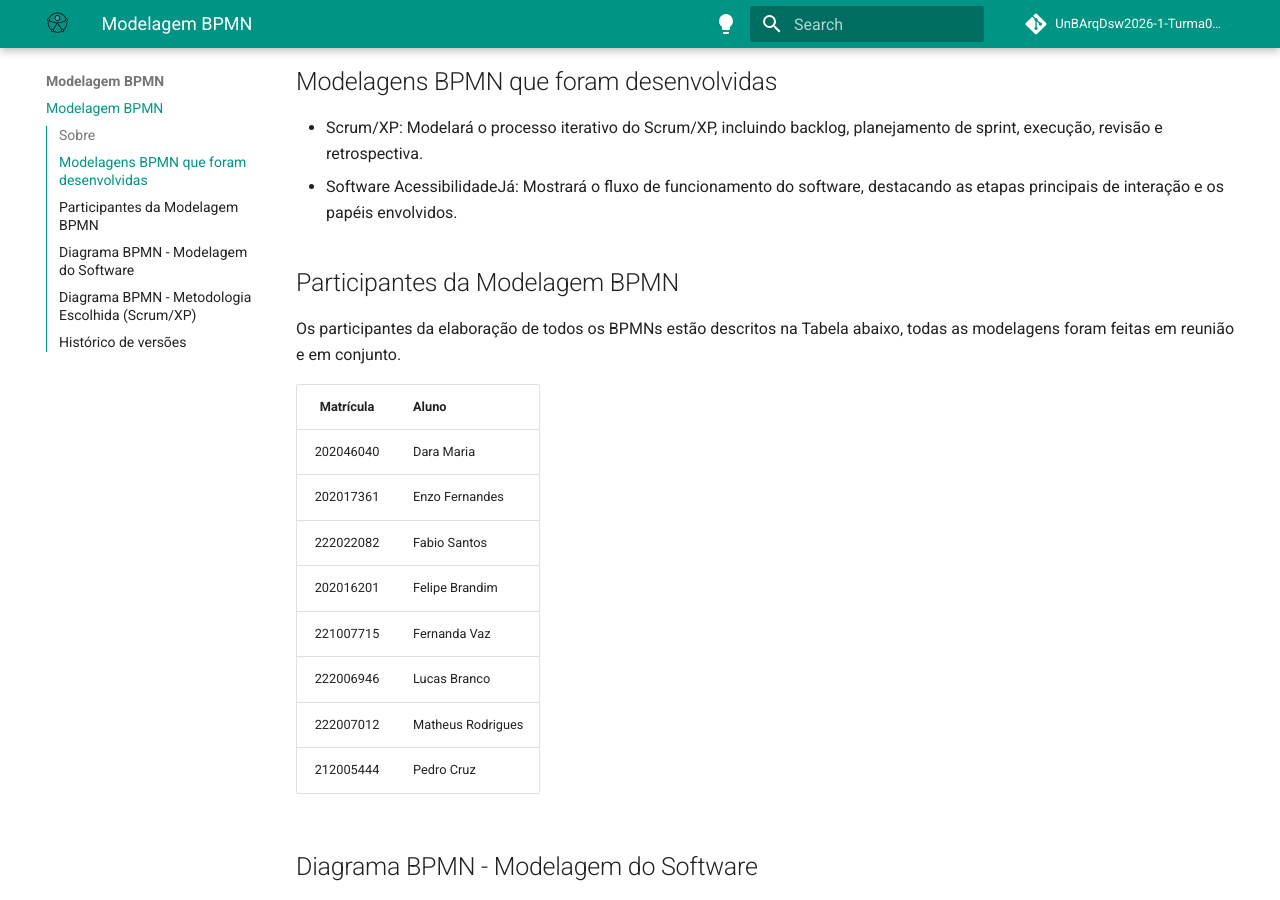
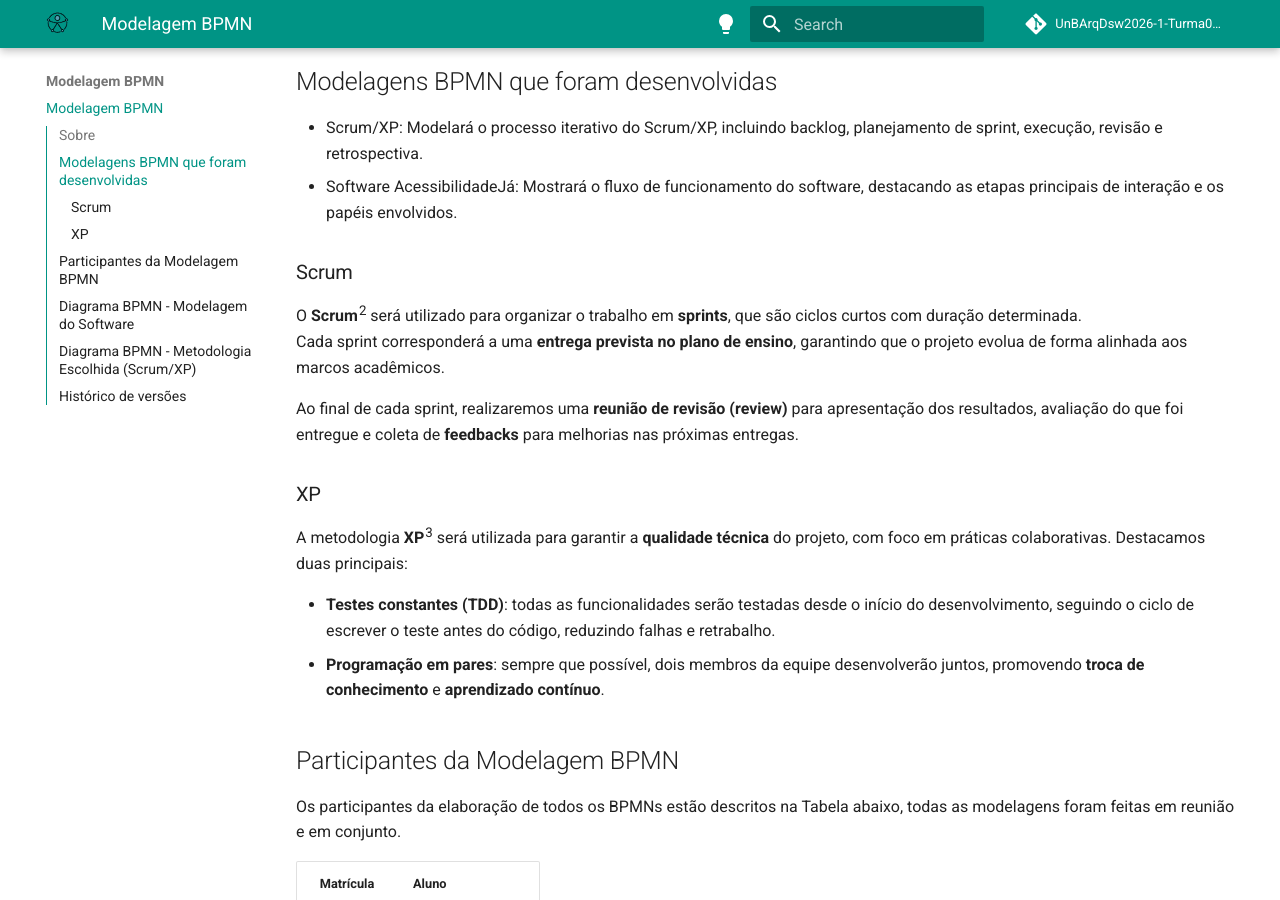
Before and after one commit to UnBArqDsw2026-1-Turma02/2026.01-T02_G4_AcessibilidadeJa_Entrega_01, an MkDocs documentation site: the page built from docs/Base/1.3.ModelagemBPMN.md, in a window 1280 px wide and 900 px high, scrolled down 517 px. Built offline with MkDocs 1.6.1 and Material for MkDocs 9.7.7, drawn with Linux system fonts in a browser that asks for light colours; comment, search, counter and statistics services are not loaded.

Commit message:
Expand BPMN modeling documentation with Scrum and XP
Added sections for Scrum and XP methodologies, detailing their roles in project management and quality assurance.

```diff
--- a/docs/Base/1.3.ModelagemBPMN.md
+++ b/docs/Base/1.3.ModelagemBPMN.md
@@ -12,6 +12,22 @@
 
 - Scrum/XP: Modelará o processo iterativo do Scrum/XP, incluindo backlog, planejamento de sprint, execução, revisão e retrospectiva.
 - Software AcessibilidadeJá: Mostrará o fluxo de funcionamento do software, destacando as etapas principais de interação e os papéis envolvidos.
+
+
+### Scrum
+
+O **Scrum**<sup>2</sup> será utilizado para organizar o trabalho em **sprints**, que são ciclos curtos com duração determinada.
+Cada sprint corresponderá a uma **entrega prevista no plano de ensino**, garantindo que o projeto evolua de forma alinhada aos marcos acadêmicos.
+
+Ao final de cada sprint, realizaremos uma **reunião de revisão (review)** para apresentação dos resultados, avaliação do que foi entregue e coleta de **feedbacks** para melhorias nas próximas entregas.
+
+### XP
+
+A metodologia **XP**<sup>3</sup> será utilizada para garantir a **qualidade técnica** do projeto, com foco em práticas colaborativas. Destacamos duas principais:
+
+- **Testes constantes (TDD)**: todas as funcionalidades serão testadas desde o início do desenvolvimento, seguindo o ciclo de escrever o teste antes do código, reduzindo falhas e retrabalho.
+- **Programação em pares**: sempre que possível, dois membros da equipe desenvolverão juntos, promovendo **troca de conhecimento** e **aprendizado contínuo**.
+
 
 ## Participantes da Modelagem BPMN
 
```
